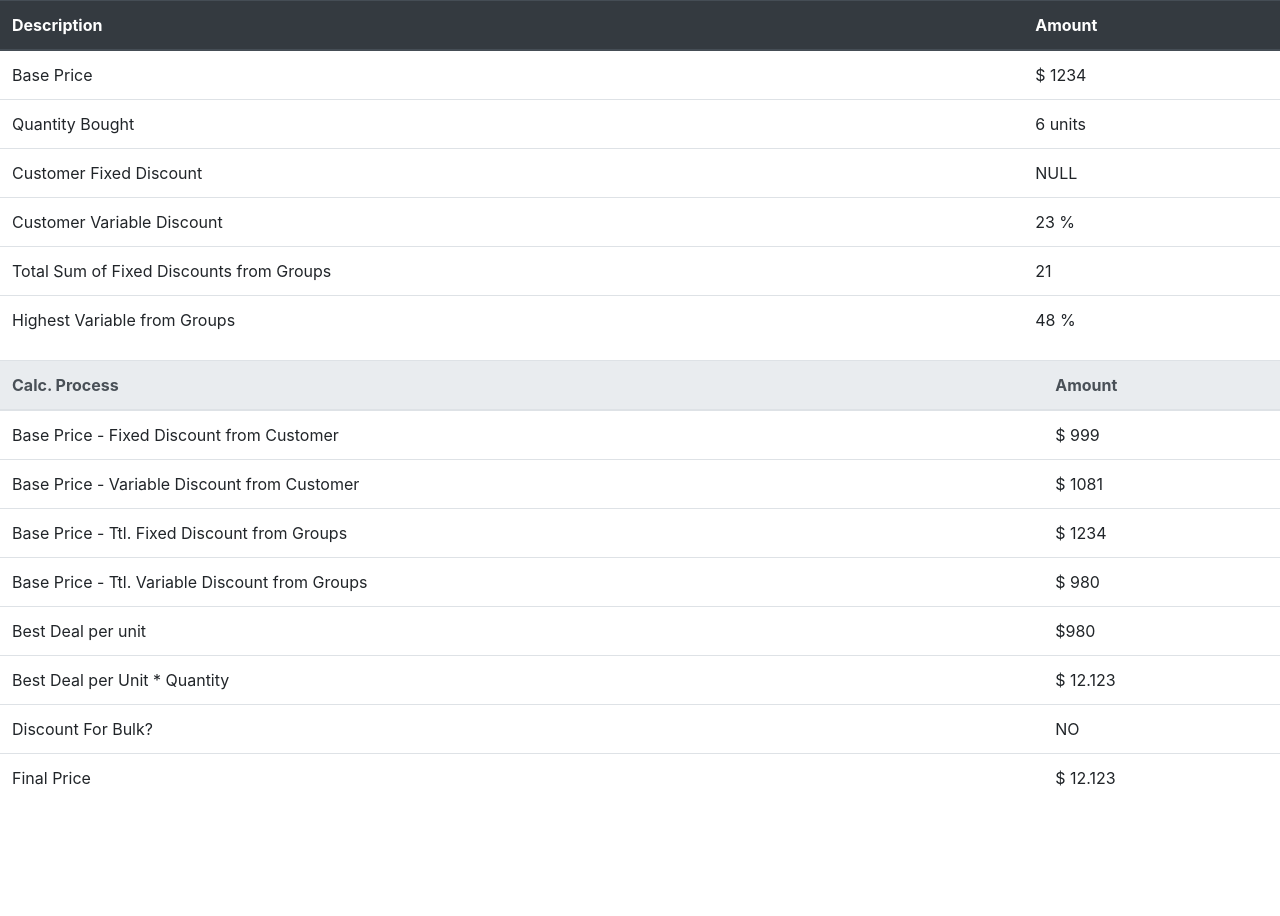
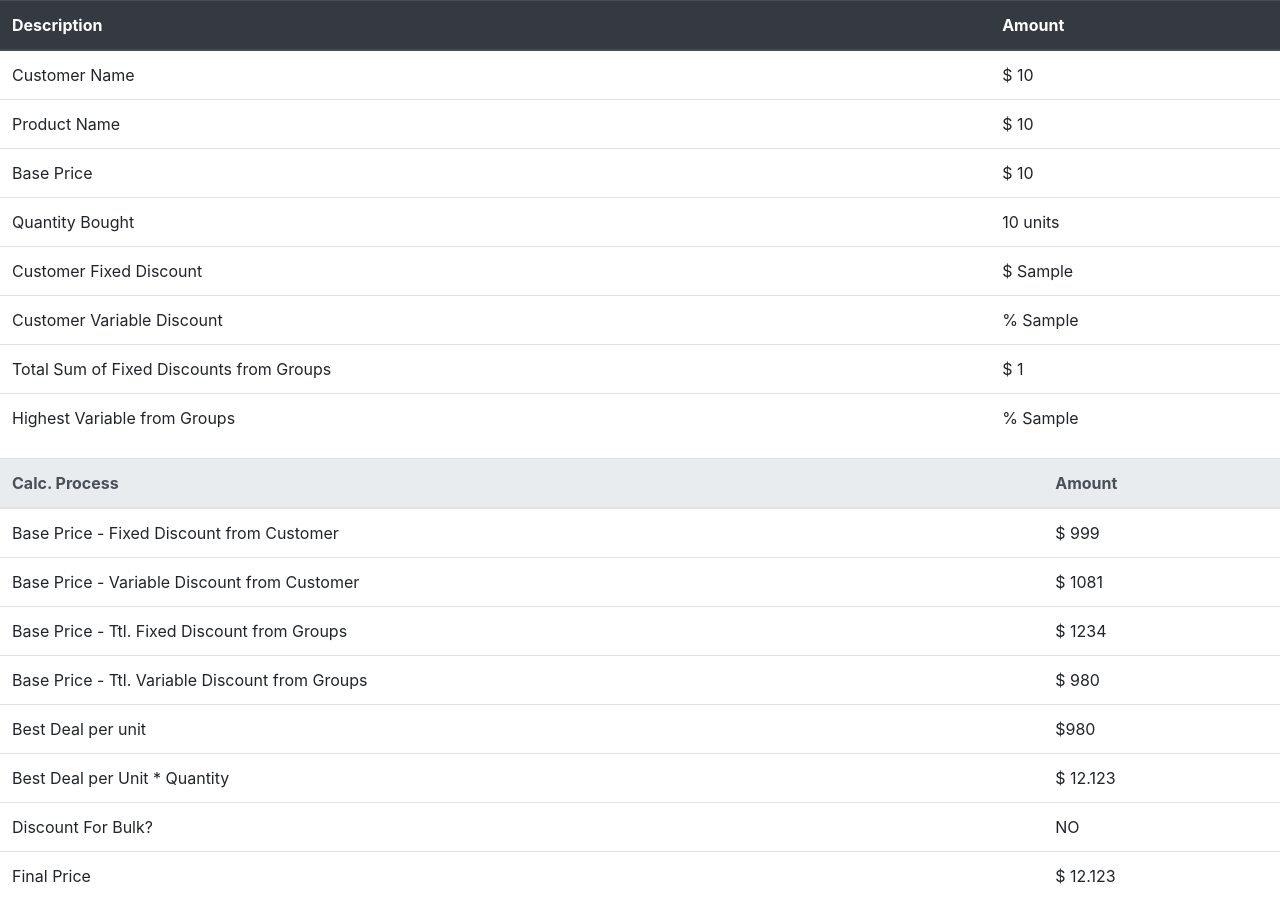
Before and after one commit to Hub-Mo-Amotek/OOPriceCalculator, a PHP site: template Views/calcTable.php in a window 1280 px wide. Before the commit the page ends 786 px from the top, so only its background shows below. Run offline with PHP 8.4, Linux system fonts and the light colour scheme; the template is opened without the code that fills it: most values are stand-ins (such as "Sample title", 1, 10 or a date in 2020).

Commit message:
added calculation table that takes a base info array and displays it

```diff
--- a/Views/calcTable.php
+++ b/Views/calcTable.php
@@ -13,10 +13,27 @@
             <tbody>
                 <tr>
                     <td>
+                        Customer Name
+                    </td>
+                    <td>
+                        <?php echo '$ ' . $baseInfo['baseProductPrice']; ?>
+                    </td>
+                </tr>
+                <tr>
+                    <td>
+                        Product Name
+                    </td>
+                    <td>
+                        <?php echo '$ ' . $baseInfo['baseProductPrice']; ?>
+                    </td>
+                </tr>
+                <tr>
+                <tr>
+                    <td>
                         Base Price
                     </td>
                     <td>
-                        $ 1234
+                        <?php echo '$ ' . $baseInfo['baseProductPrice']; ?>
                     </td>
                 </tr>
                 <tr>
@@ -24,16 +41,15 @@
                         Quantity Bought
                     </td>
                     <td>
-                        6 units
+                        <?php echo $baseInfo['quantity'] . ' units'; ?>
                     </td>
-
                 </tr>
                 <tr>
                     <td>
                         Customer Fixed Discount
                     </td>
                     <td>
-                        NULL
+                        <?php echo '$ ' . $baseInfo['customerFixed']; ?>
                     </td>
                 </tr>
                 <tr>
@@ -41,7 +57,7 @@
                         Customer Variable Discount
                     </td>
                     <td>
-                        23 %
+                        <?php echo '% ' . $baseInfo['customerVariable'];?>
                     </td>
                 </tr>
                 <tr>
@@ -49,7 +65,7 @@
                         Total Sum of Fixed Discounts from Groups
                     </td>
                     <td>
-                        21
+                        <?php echo '$ ' . $baseInfo['totalGroupFixed']; ?>
                     </td>
                 </tr>
                 <tr>
@@ -57,7 +73,7 @@
                         Highest Variable from Groups
                     </td>
                     <td>
-                        48 %
+                        <?php echo '% ' . $baseInfo['highestGroupVariable']; ?>
                     </td>
                 </tr>
             </tbody>
```
Also changed, not shown: Views/home.php (+9 -3 lines).
